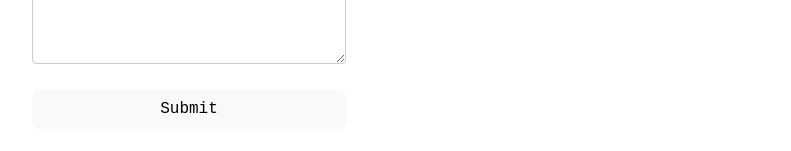
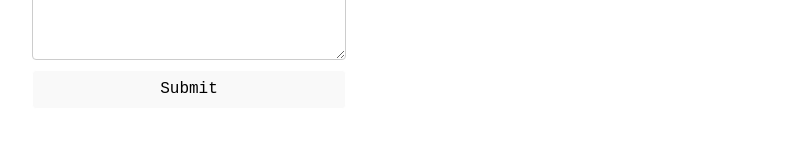
Before and after one commit to sr-albert/albert, a React (Vite) app: page /contact in a window 1280 px wide. Shown: the part 629-780 px from the top of the page, without its empty margins (451-1242 px from the left). Built offline with nearby package versions, Linux system fonts and the light colour scheme.

Commit message:
feat: update base button with loading

```diff
--- a/src/components/Button/Button.tsx
+++ b/src/components/Button/Button.tsx
@@ -2,14 +2,27 @@ import React from "react";
 import "./Button.style.scss";
 
 interface ButtonProps extends React.ButtonHTMLAttributes<HTMLButtonElement> {
+  isLoading?: boolean;
   label?: string;
   chidlren?: React.ReactNode;
 }
 const Button = React.forwardRef<HTMLButtonElement, ButtonProps>(
-  ({ label = "Button", ...other }: ButtonProps, ref) => (
+  ({ label = "Button", isLoading, ...other }: ButtonProps, ref) => (
     <div className="button-wrapper">
-      <button ref={ref} aria-label="Default Button" {...other}>
-        {label}
+      <button
+        ref={ref}
+        aria-label="Default Button"
+        {...other}
+        disabled={isLoading}
+        style={{
+          width: "100%",
+          margin: "0px 0px 1.5rem 0px",
+          border: "1px solid #ffffff",
+          borderRadius: "4px",
+          cursor: isLoading ? "not-allowed" : "pointer",
+        }}
+      >
+        {isLoading ? "Submitting ..." : label}
       </button>
     </div>
   )
--- a/src/pages/Contact/Contact.tsx
+++ b/src/pages/Contact/Contact.tsx
@@ -42,7 +42,11 @@ interface IContactFormInput {
   message: string;
 }
 function ContactForm() {
-  const { register, handleSubmit } = useForm<IContactFormInput>();
+  const {
+    register,
+    handleSubmit,
+    formState: { errors },
+  } = useForm<IContactFormInput>();
   const onSubmit = (data: Record<string, any>) => console.log(data);
   return (
     <Form
@@ -61,6 +65,7 @@ function ContactForm() {
         placeholder="..."
         aria-label="Full Name"
         label="Full Name"
+        error={errors.name}
         {...register("name")}
       />
 
@@ -71,6 +76,7 @@ function ContactForm() {
         placeholder="..."
         aria-label="Email"
         label="Email"
+        error={errors.email}
         {...register("email")}
       />
 
@@ -81,6 +87,7 @@ function ContactForm() {
         placeholder="+84"
         aria-label="Phone"
         label="Phone"
+        error={errors.phone}
         {...register("phone")}
       />
 
@@ -101,11 +108,23 @@ function ContactForm() {
         {...register("message")}
       />
 
+      {errors.message && (
+        <span
+          className="input-error"
+          style={{
+            color: "red",
+          }}
+        >
+          {errors.message.message}
+        </span>
+      )}
+
       <Button
         label="Submit"
         id="btn-submit"
         type="submit"
         datatest-id="btn-submit"
+        isLoading={false}
       />
     </Form>
   );
```
